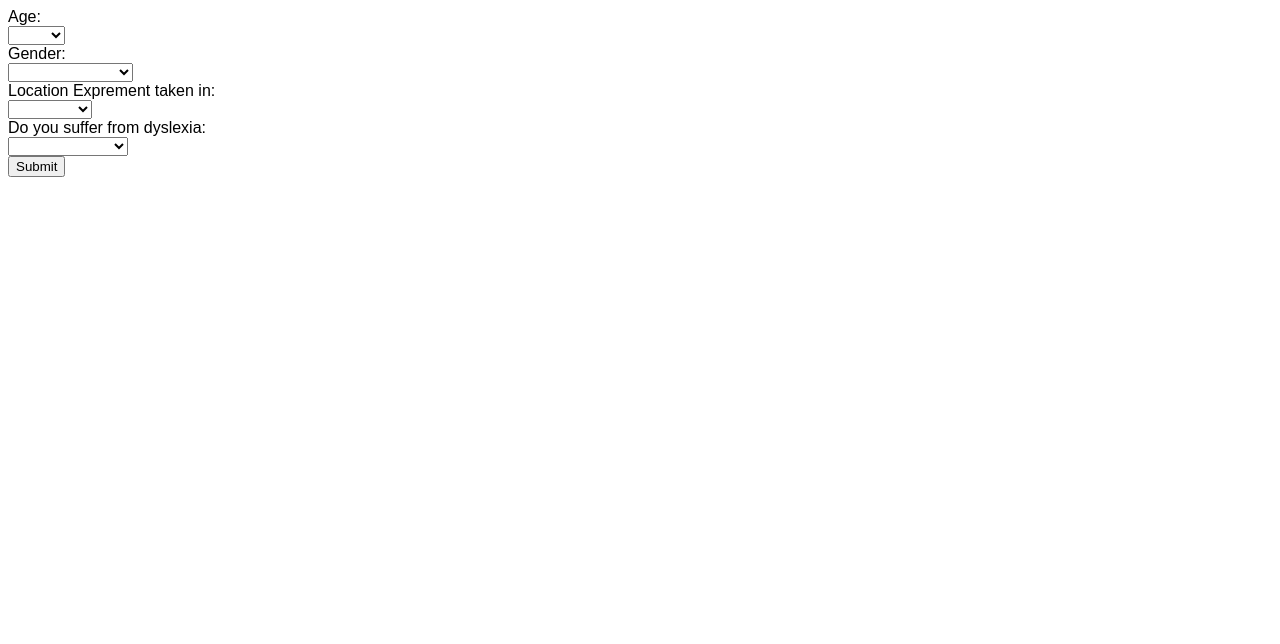
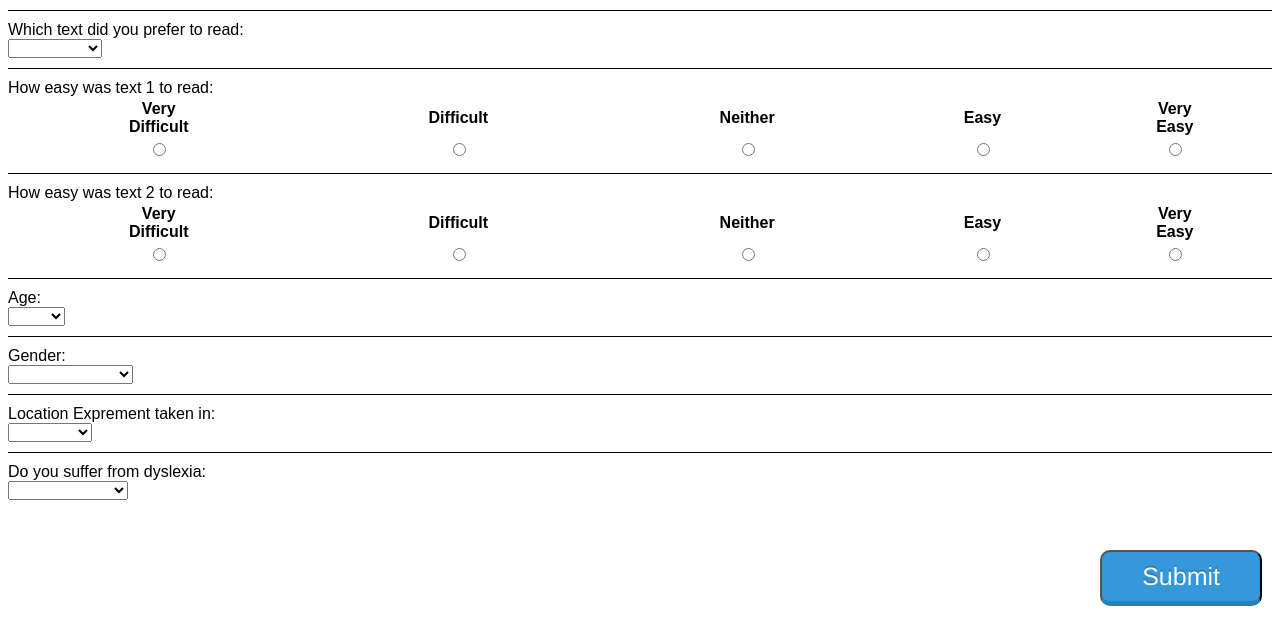
Before and after one commit to Brookke/HACS-Experiment, a website: page finish.html in a window 1280 px wide. Drawn offline with Linux system fonts and the light colour scheme.

Commit message:
finalising

```diff
--- a/css/main.css
+++ b/css/main.css
@@ -10,6 +10,11 @@ body {
 	margin: 0 auto;
 	font-size: 16px;
 }
+
+td {
+    text-align: center;
+}
+
 .required-message {
 	display: none;
 }
--- a/finish.html
+++ b/finish.html
@@ -6,8 +6,17 @@
         <script type="text/javascript" src="js/jquery.min.js"></script>
         <script type="text/javascript" src="js/cookies.js"></script>
         <script type="text/javascript" src="js/finish.js"></script>
-
-
+        <style type="text/css">
+        em {
+            font-size: 0.9rem;
+        }
+        label {
+            display: block;
+            margin-top: 10px;
+            padding-top: 10px;
+            border-top: 1px solid black;
+        }
+        </style>
     </head>
     <body>
         <form method="POST" action="//api.cloudstitch.com/brooke/magic-form-6/datasources/sheet" class="form">
@@ -22,7 +31,50 @@
                 <input type="text" name="text2Counter" id="text2Counter" class="form-control non-user">
                 <input type="text" name="text2Score" id="text2Score" class="form-control non-user">
 
-                <label>Age:</label><br />
+                <label>Which text did you prefer to read:</label>
+                <select name="textPreference" id="textPreference">
+                    <option selected disabled hidden value=''></option>
+                    <option value="1">The First</option>
+                    <option value="2">The Second</option>
+                </select>
+
+                <label>How easy was text 1 to read:</label>
+                <table width="100%">
+                  <tr>
+                    <th>Very<br />Difficult</th>
+                    <th>Difficult</th>
+                    <th>Neither</th>
+                    <th>Easy</th>
+                    <th>Very<br />Easy</th>
+                  </tr>
+                  <tr>
+                    <td><input type="radio" name="text1Difficulty" value="1"></td>
+                    <td><input type="radio" name="text1Difficulty" value="2"></td>
+                    <td><input type="radio" name="text1Difficulty" value="3"></td>
+                    <td><input type="radio" name="text1Difficulty" value="4"></td>
+                    <td><input type="radio" name="text1Difficulty" value="5"></td>
+                  </tr>
+                </table>
+
+                <label>How easy was text 2 to read:</label>
+                <table width="100%">
+                  <tr>
+                    <th>Very<br />Difficult</th>
+                    <th>Difficult</th>
+                    <th>Neither</th>
+                    <th>Easy</th>
+                    <th>Very<br />Easy</th>
+                  </tr>
+                  <tr>
+                    <td><input type="radio" name="text2Difficulty" value="1"></td>
+                    <td><input type="radio" name="text2Difficulty" value="2"></td>
+                    <td><input type="radio" name="text2Difficulty" value="3"></td>
+                    <td><input type="radio" name="text2Difficulty" value="4"></td>
+                    <td><input type="radio" name="text2Difficulty" value="5"></td>
+                  </tr>
+                </table>
+
+                <label>Age:</label>
                 <select name="age" id="age">
                     <option selected disabled hidden value=''></option>
                     <option value="16-25">16-25</option>
@@ -32,34 +84,35 @@
                     <option value="56-65">56-65</option>
                     <option value="66-75">66-75</option>
                     <option value="76+">76+</option>
-                </select><br />
+                </select>
 
-                <label>Gender:</label><br />
+                <label>Gender:</label>
                 <select name="gender" id="gender">
                     <option selected disabled hidden value=''></option>
                     <option value="M">Male</option>
                     <option value="F">Female</option>
                     <option value="Prefer Not to Say">Prefer Not to Say</option>
                     <option value="Other">Other</option>
-                </select><br />
+                </select>
 
-                <label>Location Exprement taken in:</label><br />
+                <label>Location Exprement taken in:</label>
                 <select name="location" id="location">
                     <option selected disabled hidden value=''></option>
                     <option value="Home">Home/Flat</option>
                     <option value="Office">Office</option>
                     <option value="Outside">Outside</option>
                     <option value="Other">Other</option>
-                </select><br />
-                <label>Do you suffer from dyslexia:</label><br />
+                </select>
+
+                <label>Do you suffer from dyslexia:</label>
                 <select name="dyslexia" id="dyslexia">
                     <option selected disabled hidden value=''></option>
                     <option value="Yes">Yes</option>
                     <option value="No">No</option>
                     <option value="Prefer not to say">Prefer not to say</option>
-                </select><br />
+                </select>
                 </div>
-                    <button type="submit" class="btn btn-success">Submit</button>
+                    <button type="submit" class="btn button-0 btn-success">Submit</button>
                 </div>
         </form>
 
```
Also changed, not shown: 1-questions.html (+2 -1 lines), 1.html (+2 -2 lines), 2-questions.html (+2 -1 lines), 2.html (+3 -1 lines).
